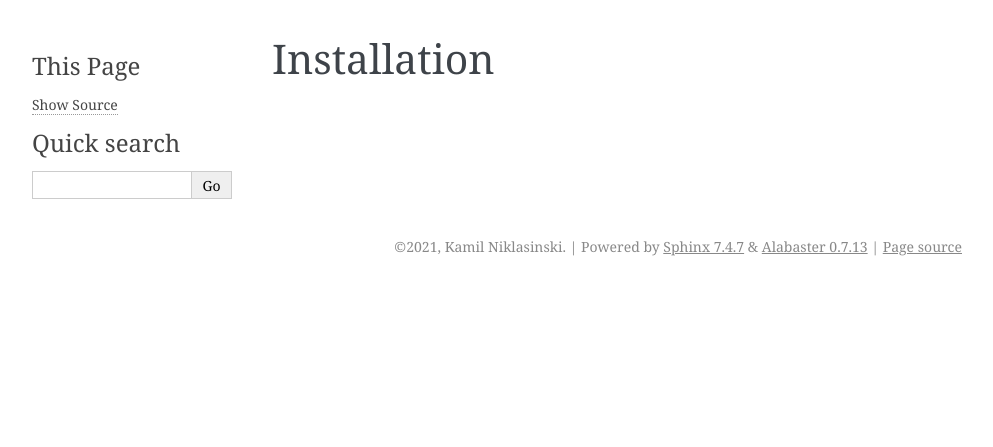
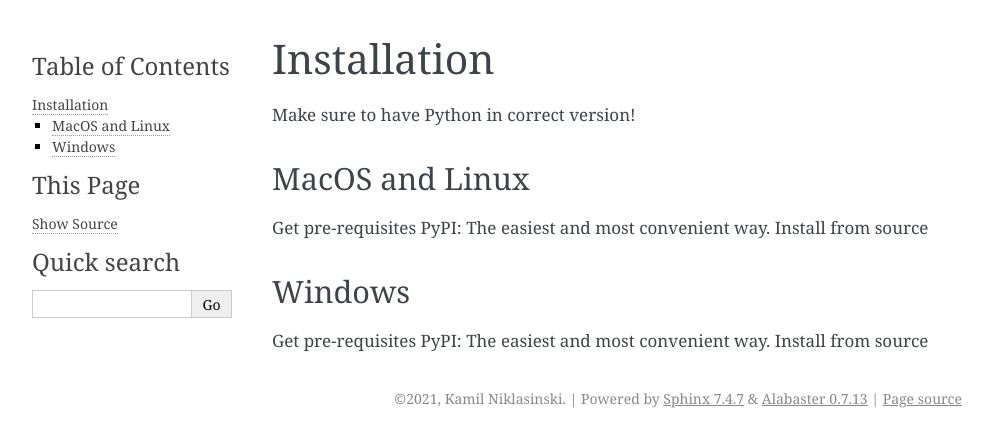
Before and after one commit to kniklas/get-fx, a Sphinx documentation site: the page built from doc/source/installation.rst, in a window 1280 px wide. Shown: the top 447 px of the page, without its empty margins (148-1141 px from the left). Built offline with Sphinx 7.4.7, drawn with Linux system fonts in a browser that asks for light colours.

Commit message:
Revise documenation (rst) files

```diff
--- a/doc/source/implementation/getfxnbp.rst
+++ b/doc/source/implementation/getfxnbp.rst
@@ -3,6 +3,7 @@
    :undoc-members:
    :show-inheritance:
 
+|
 
 .. autoclass:: GetFxNBP
    :members: __str__, _get_response
--- a/doc/source/installation.rst
+++ b/doc/source/installation.rst
@@ -1,2 +1,15 @@
 Installation
 ============
+Make sure to have Python in correct version!
+
+MacOS and Linux
+---------------
+Get pre-requisites
+PyPI: The easiest and most convenient way.
+Install from source
+
+Windows
+-------
+Get pre-requisites
+PyPI: The easiest and most convenient way.
+Install from source
```
Also changed, not shown: doc/source/examples.rst (+12 -0 lines), doc/source/implementation/index.rst (+9 -2 lines), doc/source/index.rst (+1 -7 lines).
